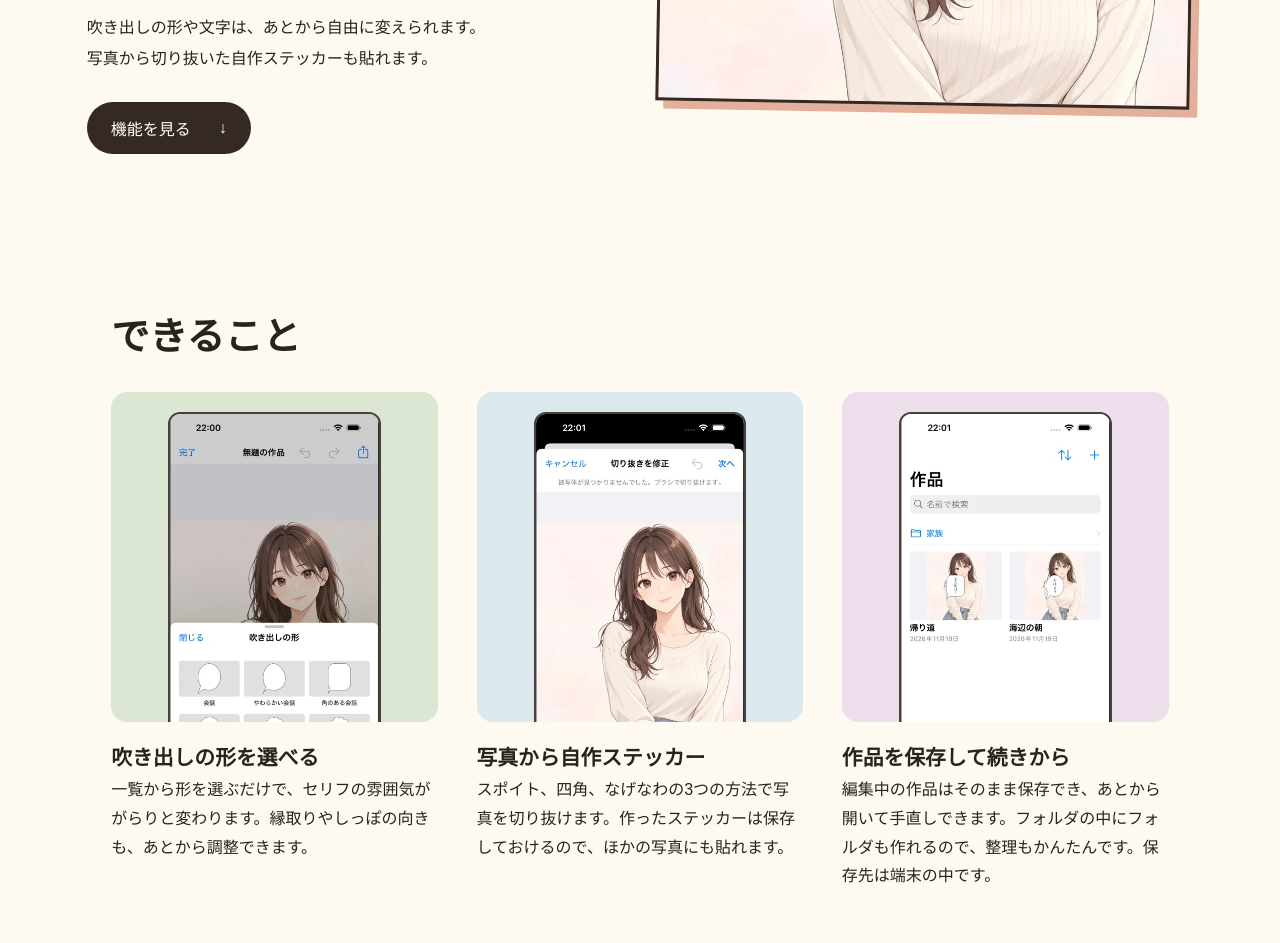
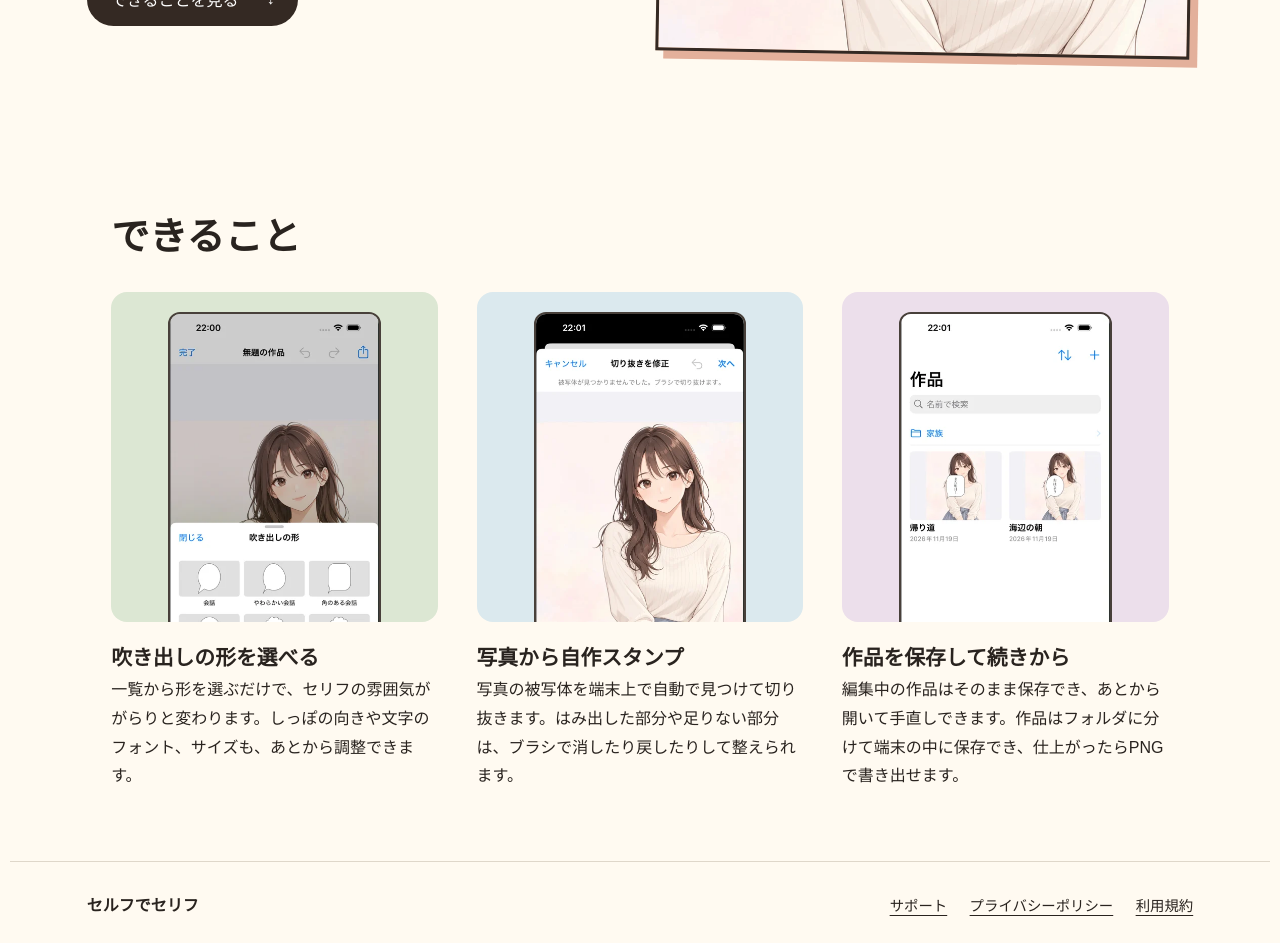
Before and after one commit to shiba6v/selfserif-pages, a plain HTML site: page index.html in a window 1280 px wide. Shown: the part 534-1477 px from the top of the page. Drawn offline with Linux system fonts and the light colour scheme.

Commit message:
Describe native subject cutout and brush editing

```diff
--- a/index.html
+++ b/index.html
@@ -3,13 +3,13 @@
 <head>
 <meta charset="utf-8"><meta name="viewport" content="width=device-width, initial-scale=1">
 <title>セルフでセリフ｜写真にマンガの吹き出しを付けるアプリ</title>
-<meta name="description" content="セルフでセリフは、iPhoneとiPadで写真にマンガの吹き出しやステッカーを付けられる編集アプリです。ログイン不要で、作品は端末内のフォルダに保存できます。">
+<meta name="description" content="セルフでセリフは、iPhoneとiPadで写真にマンガの吹き出しやスタンプを付けられる編集アプリです。ログイン不要で、作品は端末内のフォルダに保存できます。">
 <link rel="canonical" href="https://shiba6v.github.io/selfserif-pages/"><link rel="icon" href="images/icon.webp"><link rel="stylesheet" href="site.css">
 </head><body><header><a class="brand" href="./"><img width="38" height="38" src="images/icon.webp" alt="">セルフでセリフ</a><nav><a href="#features">できること</a><a href="https://zw4rkjg8db.execute-api.ap-northeast-1.amazonaws.com/prod/support">サポート</a></nav></header>
-<main><section class="hero"><div class="intro"><p class="platform">iPhone・iPad アプリ</p><h1>写真に吹き出しを置いて<br>好きなセリフを書くだけ</h1><p class="lead">吹き出しの形や文字は、あとから自由に変えられます。<br>写真から切り抜いた自作ステッカーも貼れます。</p><a class="button" href="#features">機能を見る <span aria-hidden="true">↓</span></a></div>
+<main><section class="hero"><div class="intro"><p class="platform">iPhone・iPad アプリ</p><h1>写真に吹き出し<br>セリフをひとこと</h1><p class="lead">吹き出しの形や文字は、あとから自由に変えられます。<br>写真から切り抜いた自作スタンプも貼れます。</p><a class="button" href="#features">できることを見る <span aria-hidden="true">↓</span></a></div>
 <figure class="cover"><img src="images/portrait.webp" alt="白いセーターの女性が小首をかしげるイラスト"><figcaption>また明日！</figcaption></figure></section>
 <section id="features"><h2>できること</h2><div class="cards">
-<article><div class="shot mint"><img loading="lazy" src="images/bubbles.webp" alt="丸やギザギザの吹き出しが並ぶ選択画面"></div><h3>吹き出しの形を選べる</h3><p>一覧から形を選ぶだけで、セリフの雰囲気ががらりと変わります。縁取りやしっぽの向きも、あとから調整できます。</p></article>
-<article><div class="shot sky"><img loading="lazy" src="images/cutout.webp" alt="写真からスタンプを切り抜く画面"></div><h3>写真から自作ステッカー</h3><p>スポイト、四角、なげなわの3つの方法で写真を切り抜けます。作ったステッカーは保存しておけるので、ほかの写真にも貼れます。</p></article>
-<article><div class="shot lilac"><img loading="lazy" src="images/gallery.webp" alt="フォルダと保存した作品が並ぶ画面"></div><h3>作品を保存して続きから</h3><p>編集中の作品はそのまま保存でき、あとから開いて手直しできます。フォルダの中にフォルダも作れるので、整理もかんたんです。保存先は端末の中です。</p></article></div></section></main>
+<article><div class="shot mint"><img loading="lazy" src="images/bubbles.webp" alt="丸やギザギザの吹き出しが並ぶ選択画面"></div><h3>吹き出しの形を選べる</h3><p>一覧から形を選ぶだけで、セリフの雰囲気ががらりと変わります。しっぽの向きや文字のフォント、サイズも、あとから調整できます。</p></article>
+<article><div class="shot sky"><img loading="lazy" src="images/cutout.webp" alt="写真からスタンプを切り抜く画面"></div><h3>写真から自作スタンプ</h3><p>写真の被写体を端末上で自動で見つけて切り抜きます。はみ出した部分や足りない部分は、ブラシで消したり戻したりして整えられます。</p></article>
+<article><div class="shot lilac"><img loading="lazy" src="images/gallery.webp" alt="フォルダと保存した作品が並ぶ画面"></div><h3>作品を保存して続きから</h3><p>編集中の作品はそのまま保存でき、あとから開いて手直しできます。作品はフォルダに分けて端末の中に保存でき、仕上がったらPNGで書き出せます。</p></article></div></section></main>
 <footer><b>セルフでセリフ</b><nav><a href="https://zw4rkjg8db.execute-api.ap-northeast-1.amazonaws.com/prod/support">サポート</a><a href="https://zw4rkjg8db.execute-api.ap-northeast-1.amazonaws.com/prod/privacy">プライバシーポリシー</a><a href="https://zw4rkjg8db.execute-api.ap-northeast-1.amazonaws.com/prod/terms">利用規約</a></nav></footer></body></html>
```
